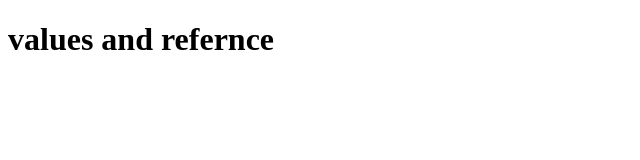
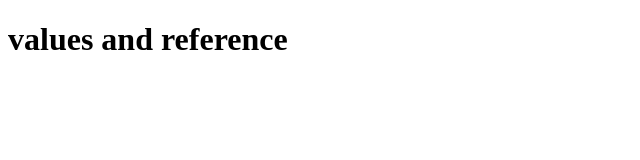
Before and after one commit to prasannarames/Javascript_concepts, a website: page passByValue_and_passByReference/exampleTwo/index.html in a window 1280 px wide. Shown: the full height of the page, 0-640 px from the left. Drawn offline with Linux system fonts and the light colour scheme.

Commit message:
Update index.html

```diff
--- a/passByValue_and_passByReference/exampleTwo/index.html
+++ b/passByValue_and_passByReference/exampleTwo/index.html
@@ -7,7 +7,7 @@
     <title>Document</title>
   </head>
   <body>
-    <h1>values and refernce</h1>
+    <h1>values and reference</h1>
     <script src="./index.js"></script>
   </body>
 </html>
```
